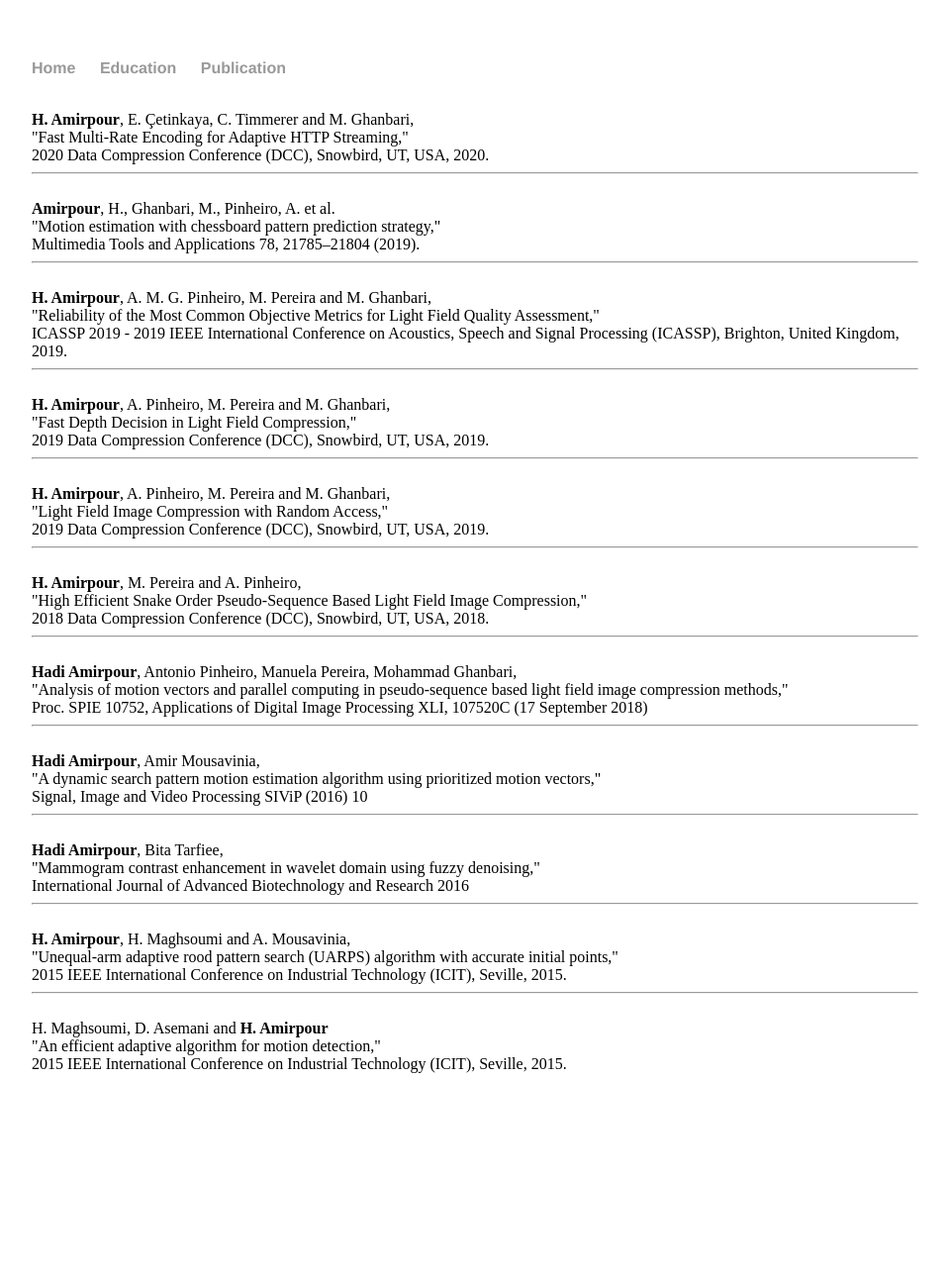
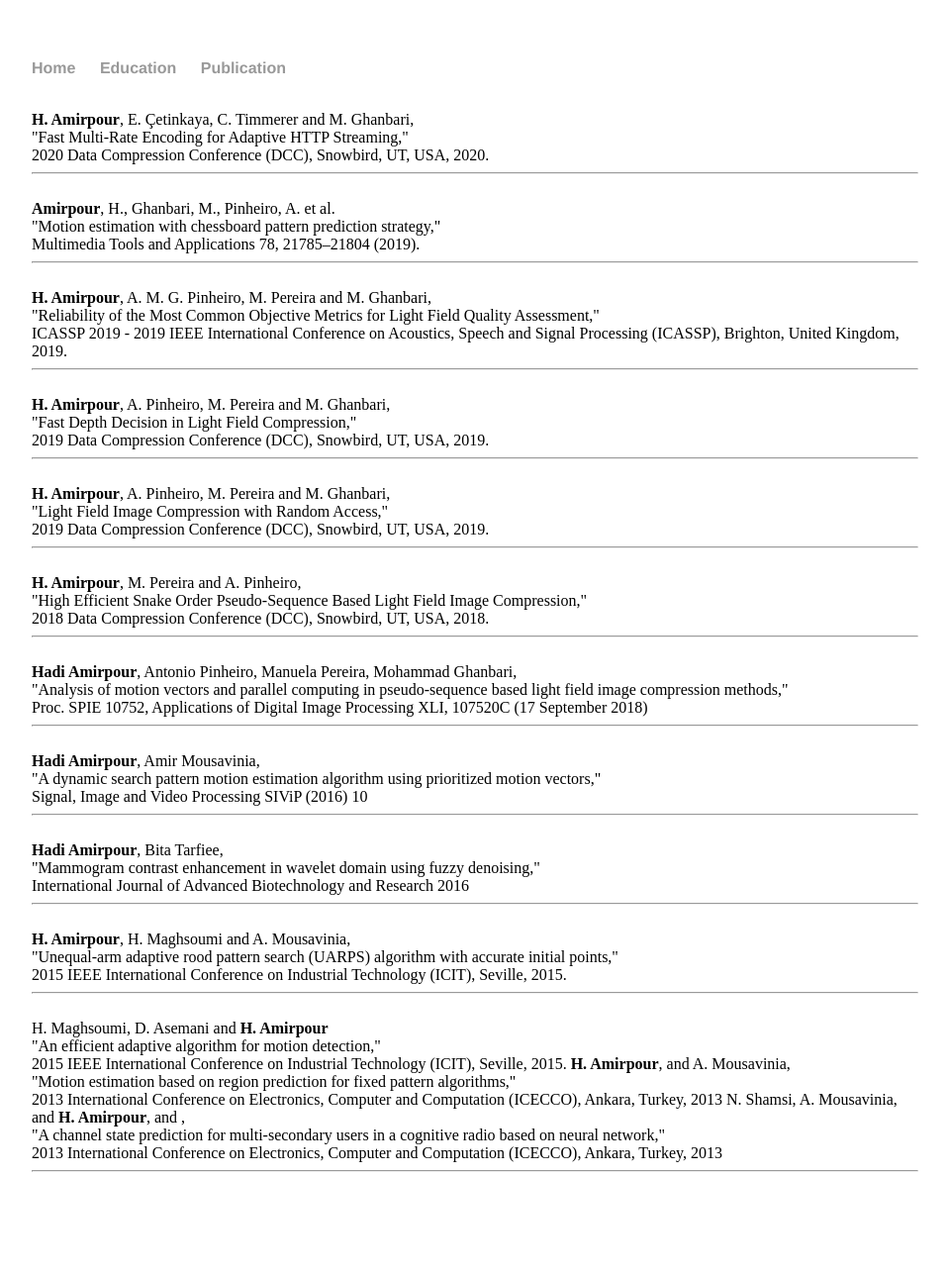
Before and after one commit to HadiAmirpour/hadiamirpour.github.io, a Jekyll site: the page publication.html, which Jekyll copies as it is, in a window 1280 px wide. Shown: the whole page at 99% size, without its empty margins (160-1119 px from the left). Built offline with Jekyll 4.4.1, drawn with Linux system fonts in a browser that asks for light colours; before the commit the page ends 1144 px from its top, so only the background shows below that.

Commit message:
Update publication.html

```diff
--- a/publication.html
+++ b/publication.html
@@ -90,6 +90,17 @@
 		"An efficient adaptive algorithm for motion detection,"  <br />
 		2015 IEEE International Conference on Industrial Technology (ICIT), Seville, 2015.</h>
 
+	        <h><b>H. Amirpour</b>, and A. Mousavinia, <br />
+		"Motion estimation based on region prediction for fixed pattern algorithms,"  <br />
+		2013 International Conference on Electronics, Computer and Computation (ICECCO), Ankara, Turkey, 2013</h>
+
+		<h>N. Shamsi, A. Mousavinia, and <b>H. Amirpour</b>, and , <br />
+		"A channel state prediction for multi-secondary users in a cognitive radio based on neural network,"  <br />
+		2013 International Conference on Electronics, Computer and Computation (ICECCO), Ankara, Turkey, 2013</h>
+
+		<hr>
+		<br />
+
 
    <br>
 
```
